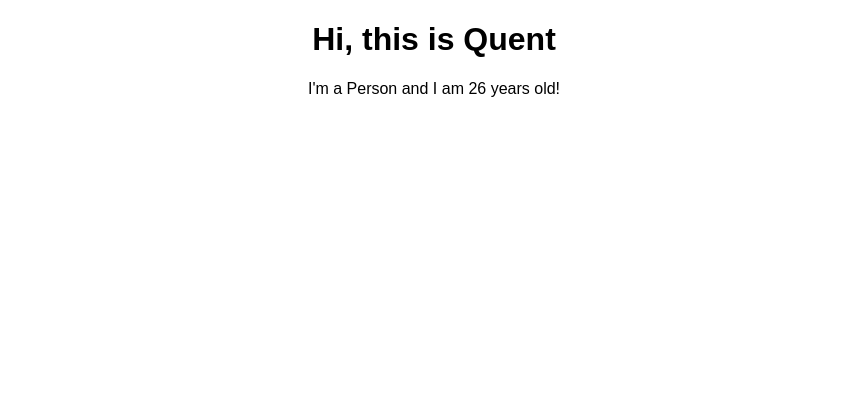
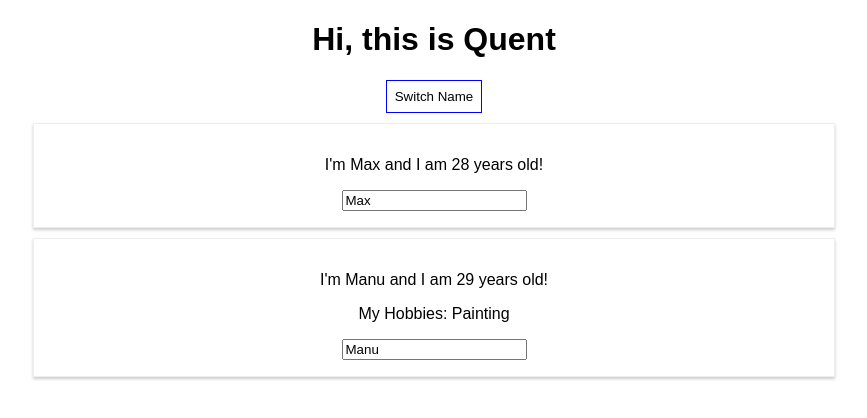
Before and after one commit to GalaxyDefender/react-guide, a React (Create React App) app: page / in a window 1280 px wide. Shown: the top 418 px of the page, without its empty margins (206-1073 px from the left). Built offline with nearby package versions, Linux system fonts and the light colour scheme.

Commit message:
some updates on Person class

```diff
--- a/src/App.js
+++ b/src/App.js
@@ -3,11 +3,56 @@ import './App.css';
 import Person from './Person/Person';
 
 class App extends Component {
+  state = {
+    persons: [
+      { name: 'Max', age: 28},
+      { name: 'Manu', age: 29}
+    ]
+  }
+
+  switchNameHandler = (newName) => {
+    // console.log("I was clicked!");
+    // DON'T DO THIS: this.state.persons[0].name = "Maxmillian";
+    this.setState({
+      persons: [
+        { name: newName, age: 28},
+        { name: 'Manu', age: 30}
+      ]
+    })
+  }
+
+  nameChangedHandler = (event) => {
+    this.setState({
+      persons: [
+        { name: 'Max', age: 28},
+        { name: event.target.value , age: 30}
+      ]
+    })
+  }
+
   render() {
+    const style = {
+      backgroundColor: 'white',
+      font: 'inherent',
+      border: '1px solid blue',
+      padding: '8px',
+      cursor: 'pointer'
+    };
+
     return (
       <div className="App">
         <h1>Hi, this is Quent</h1>
-        <Person />
+        <button
+          style={style}
+          onClick={this.switchNameHandler.bind(this, 'Maximilian')}>Switch Name</button>
+        <Person
+          name={this.state.persons[0].name}
+          age={this.state.persons[0].age}/>
+        <Person
+          name={this.state.persons[1].name}
+          age={this.state.persons[1].age}
+          click={this.switchNameHandler.bind(this, 'Quent')}
+          changed={this.nameChangedHandler}>My Hobbies: Painting</Person>
       </div>
     );
     // return React.createElement('div', {className: 'App'}, React.createElement('h1', null, 'Does this work now?'));
--- /dev/null
+++ b/src/Person/Person.css
@@ -0,0 +1,8 @@
+.Person {
+    width: 60%;
+    margin: 10px auto;
+    border: 1px solid #eee;
+    box-shadow: 0 2px 3px #ccc;
+    padding: 16px;
+    text-align: center;
+}
--- a/src/Person/Person.js
+++ b/src/Person/Person.js
@@ -1,7 +1,14 @@
 import React from 'react';
+import './Person.css';
 
-const person = () => {
-    return <p>I'm a Person and I am {Math.floor(Math.random() *30)} years old!</p>
+const person = (props) => {
+    return (
+        <div className="Person">
+            <p onClick={props.click}>I'm {props.name} and I am {props.age} years old!</p>
+            <p>{props.children}</p>
+            <input type="text" onChange={props.changed} value={props.name}/>
+        </div>
+    );
 };
 
 export default person;
```
